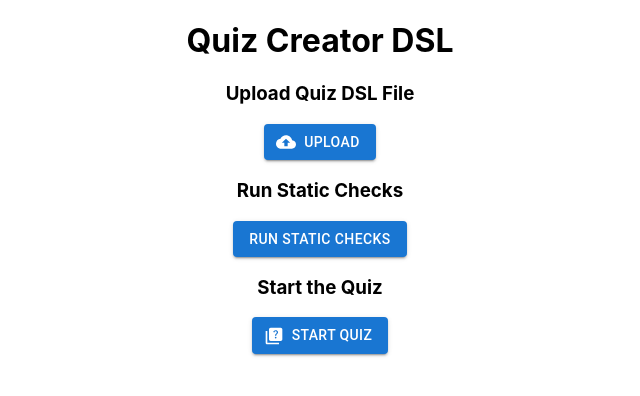
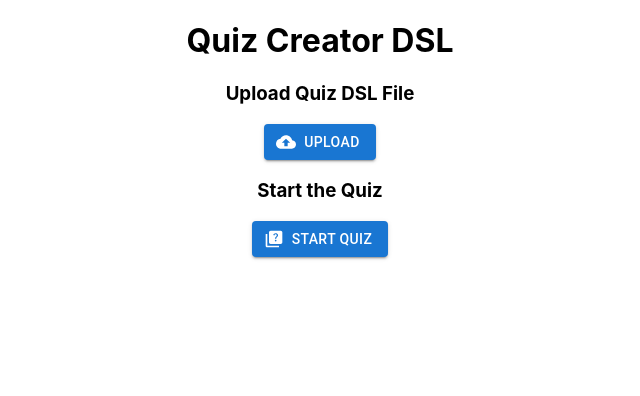
Before and after one commit to wrfhowell/FormBuilder, a React (Create React App) app: page / in a window 1280 px wide. Shown: the top 396 px of the page, without its empty margins (320-960 px from the left). Built offline with nearby package versions, Linux system fonts and the light colour scheme; what antlr4ts would draw is missing.

Commit message:
Remove ability to navigate backwards in the quiz

```diff
--- a/src/Components/Main.tsx
+++ b/src/Components/Main.tsx
@@ -10,7 +10,7 @@ import { FormGeneratorLexer } from "../AST/generated/FormGeneratorLexer";
 import { FormGeneratorParser } from "../AST/generated/FormGeneratorParser";
 import { CharStreams, CommonTokenStream } from "antlr4ts";
 import { ParseTreeToAST } from "../AST/parser/ParseTreeToAST";
-import React, { useState } from "react";
+import React, { useState, useEffect } from "react";
 import { useGlobalQuizContext } from "./Context";
 import { evaluateVars } from "./functions";
 
@@ -90,6 +90,12 @@ export const Main = ({ setPagesObj }: MainProps) => {
     width: 1,
   });
 
+  useEffect(() => {
+    if (fileContents !== "") {
+      runStaticChecks();
+    }
+  }, [fileContents]);
+
   return (
     <>
       <h1>Quiz Creator DSL</h1>
@@ -103,11 +109,6 @@ export const Main = ({ setPagesObj }: MainProps) => {
         <VisuallyHiddenInput onChange={uploadFile} type="file" />
       </Button>
 
-      <h3>Run Static Checks</h3>
-      <Button variant="contained" onClick={runStaticChecks}>
-        Run Static Checks
-      </Button>
-
       <h3>Start the Quiz</h3>
       <Button variant="contained" onClick={startQuiz} startIcon={<Quiz />}>
         Start Quiz
--- a/src/Components/Page.tsx
+++ b/src/Components/Page.tsx
@@ -140,9 +140,9 @@ export const Page = ({ page, iteration }: PageProps) => {
       if (page.goTo) {
         const nextPage = evaluateProperty(page.goTo).replace(/["]/g, "");
         if (nextPage === location.pathname) {
-          navigate(`/${nextPage}`, { state: iteration + 1 });
+          navigate(`/${nextPage}`, { state: iteration + 1, replace: true });
         } else {
-          navigate(`/${nextPage}`);
+          navigate(`/${nextPage}`, { replace: true });
         }
       }
     }
```
